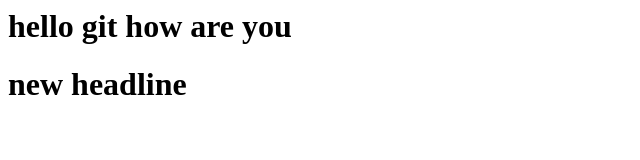
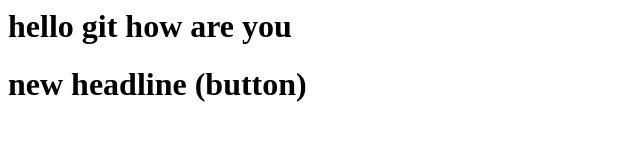
Before and after one commit to sudhanshuKharola/localRepo, a plain HTML site: page index.html in a window 1280 px wide. Shown: the whole page, without its empty margins (0-640 px from the left). Drawn offline with Linux system fonts and the light colour scheme.

```diff
--- a/index.html
+++ b/index.html
@@ -1,2 +1,2 @@
 <h1>hello git how are you</h1>
-<h1>new headline</h1>
+<h1>new headline (button)</h1>
```
